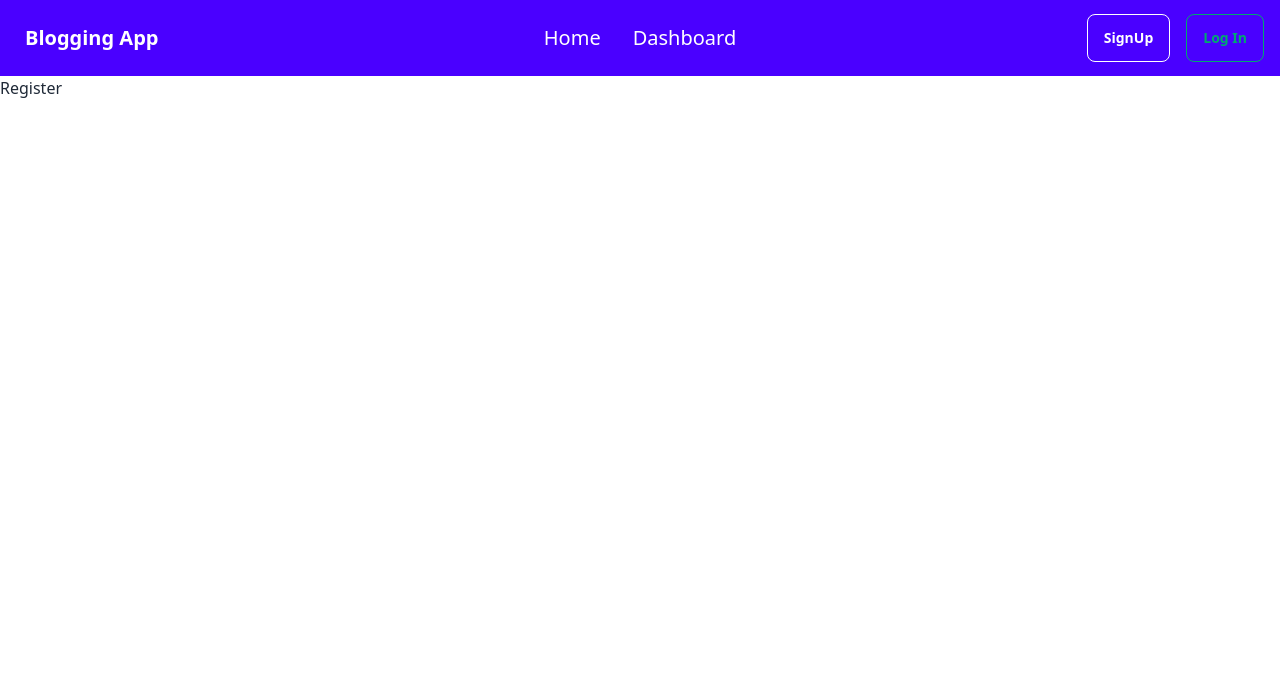
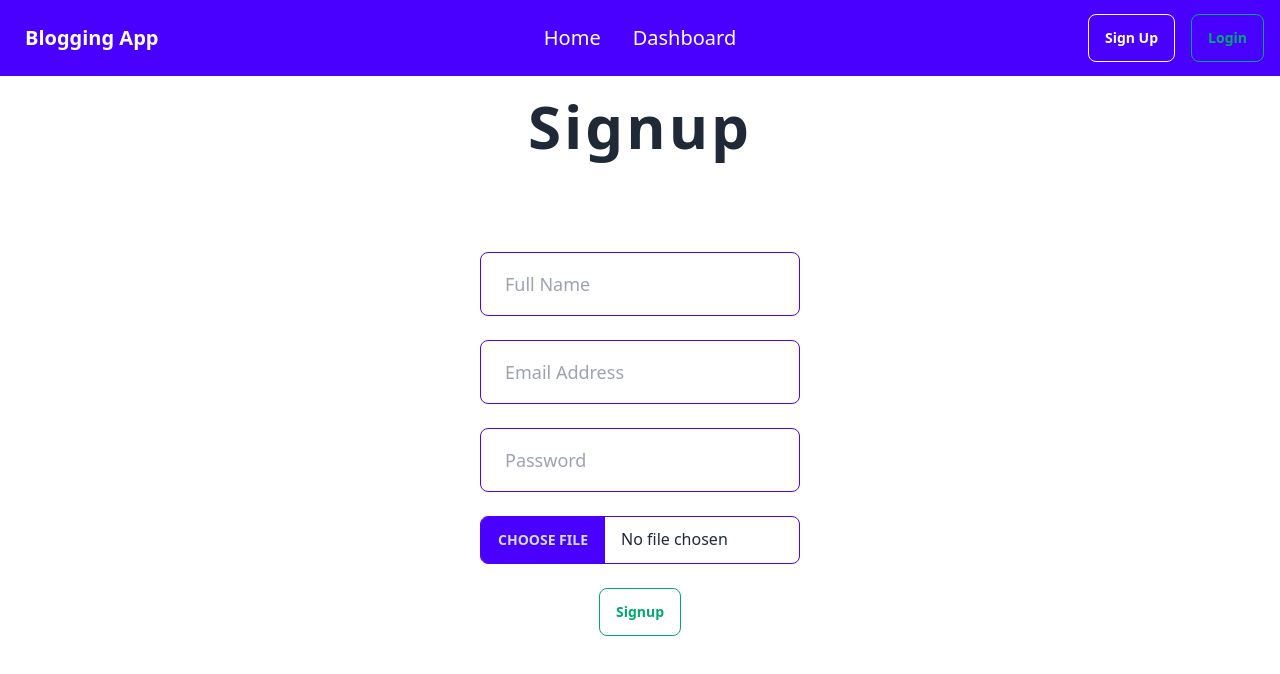
Before and after one commit to Hamzaabro5/Blogging-App, a React (Vite) app: page /register in a window 1280 px wide. Shown: the top 674 px of the page. Built offline with nearby package versions, Linux system fonts and the light colour scheme.

Commit message:
Blogging App

```diff
--- a/src/Components/Navbar.jsx
+++ b/src/Components/Navbar.jsx
@@ -1,4 +1,5 @@
 import React from 'react'
+import { Link } from 'react-router-dom'
 
 function Navbar() {
   return (
@@ -20,33 +21,20 @@ function Navbar() {
             d="M4 6h16M4 12h8m-8 6h16" />
         </svg>
       </div>
-      <ul
-        tabindex="0"
-        class="menu menu-sm dropdown-content bg-base-100 rounded-box z-[1] mt-3 w-52 p-2 shadow">
-        <li><a>Item 1</a></li>
-        <li>
-          <a>Parent</a>
-          <ul class="p-2">
-            <li><a>Submenu 1</a></li>
-            <li><a>Submenu 2</a></li>
-          </ul>
-        </li>
-        <li><a>Item 3</a></li>
-      </ul>
     </div>
     <a class="btn btn-ghost text-xl">Blogging App</a>
   </div>
   <div class="navbar-center hidden lg:flex">
     <ul class="menu menu-horizontal px-1">
-      <li className='text-xl'><a>Home</a></li>
-      <li className='text-xl'><a>Dashboard</a></li>
+      <li className='text-xl'><a><Link to=''>Home</Link></a></li>
+      <li className='text-xl'><a><Link to='dashboard'>Dashboard</Link></a></li>
     </ul>
   </div>
   <div class="navbar-end">
-    <a class="btn btn-outline btn-md text-white mx-2">SignUp</a>
-    <a class="btn btn-outline btn-success btn-md text-white mx-2">Log In</a>
+    <a class="btn btn-outline btn-md text-white mx-2"><Link to='register'>Sign Up</Link></a>
+    <a class="btn btn-outline btn-success btn-md text-white mx-2"><Link to='login'>Login</Link></a>
   </div>
-</div>
+    </div>
     </>
   )
 }
--- a/src/Firebase/firebasemethods.js
+++ b/src/Firebase/firebasemethods.js
@@ -8,7 +8,7 @@ import {
     signInWithEmailAndPassword,
     signOut,
   } from "firebase/auth";
-  import app from "./firebaseconfig";
+  import app from "./config";
   import {
     getFirestore,
     collection,
--- a/src/Pages/Login.jsx
+++ b/src/Pages/Login.jsx
@@ -1,10 +1,46 @@
-import React from 'react'
+import React, { useRef } from 'react'
+import { useForm } from "react-hook-form"
+import { loginUser } from '../Firebase/firebasemethods'
+import { useNavigate } from 'react-router-dom'
 
-function Login() {
+const Login = () => {
+  const {
+    register,
+    handleSubmit,
+    watch,
+    formState: { errors },
+  } = useForm()
+
+  const navigate = useNavigate()
+
+  const loginUserFromFirebase = async (data) => {
+    console.log(data)
+    try {
+      const userLogin = await loginUser({
+        email: data.email,
+        password: data.password
+      })
+      console.log(userLogin)
+      navigate('/')
+
+    } catch (error) {
+      console.error(error)
+      alert(`User Not Found!`)
+    }
+  }
   return (
-    <>
-    <h1>Login</h1>
-    </>
+    <div className='text-center'>
+      <h1 className='text-6xl font-bold mt-5 mb-24 tracking-wider'>Login</h1>
+      <form onSubmit={handleSubmit(loginUserFromFirebase)}>
+        <input className='input input-bordered input-md input-primary w-full max-w-xs text-xl' type="email" placeholder='Email' {...register("email", { required: true })} /><br />
+        {errors.email && <span className='text-error font-semibold'>This field is required</span>}
+         <br />
+        <input className='input input-bordered input-md input-primary w-full max-w-xs text-xl mt-5' type="password" placeholder='Password' {...register("password", { required: true })} /><br />
+        {errors.password && <span className='text-error font-semibold'>This field is required</span>}
+         <br />
+        <button className='btn btn-success btn-outline mt-3 text-lg' type='submit'>Login</button>
+      </form>
+    </div>
   )
 }
 
--- a/src/Pages/Register.jsx
+++ b/src/Pages/Register.jsx
@@ -1,10 +1,51 @@
-import React from 'react'
+import React, { useRef } from 'react'
+import { signUpUser, uploadImage } from '../Firebase/firebasemethods'
+import { useNavigate } from 'react-router-dom'
 
-function Register() {
+const Register = () => {
+  const fullName = useRef()
+  const email = useRef()
+  const password = useRef()
+  const profileImage = useRef()
+
+  const navigate = useNavigate();
+
+  const loginUserFromFirebase = async (event) => {
+    event.preventDefault()
+    console.log(email.current.value)
+    console.log(password.current.value)
+    console.log(fullName.current.value)
+    console.log(profileImage.current.files[0])
+
+    const userProfileImageUrl = await uploadImage(profileImage.current.files[0], email.current.value)
+
+    try {
+      const userData = await signUpUser({
+        email: email.current.value,
+        password: password.current.value,
+        fullName: fullName.current.value,
+        profileImage: userProfileImageUrl
+      })
+      navigate(`/login`)
+      console.log(userData);
+
+    } catch (error) {
+      console.error(error);
+
+    }
+
+  }
   return (
-    <>
-    <h1>Register</h1>
-    </>
+    <div className='text-center'>
+      <h1 className='text-6xl font-bold mt-5 mb-24 tracking-wider'>Signup</h1>
+      <form onSubmit={loginUserFromFirebase}>
+        <input className='input input-bordered input-lg input-primary w-full max-w-xs' type="text" placeholder='Full Name' ref={fullName} /> <br /> <br />
+        <input className='input input-bordered input-lg input-primary w-full max-w-xs' type="email" placeholder='Email Address' ref={email} /><br /> <br />
+        <input className='input input-bordered input-lg input-primary w-full max-w-xs' type="password" placeholder='Password' ref={password} /><br /> <br />
+        <input className="file-input file-input-bordered file-input-primary w-full max-w-xs" type="file" placeholder='enter your profile picture' ref={profileImage} /><br /> <br />
+        <button className='btn btn-success btn-outline' type='submit'>Signup</button>
+      </form>
+    </div>
   )
 }
 
```
